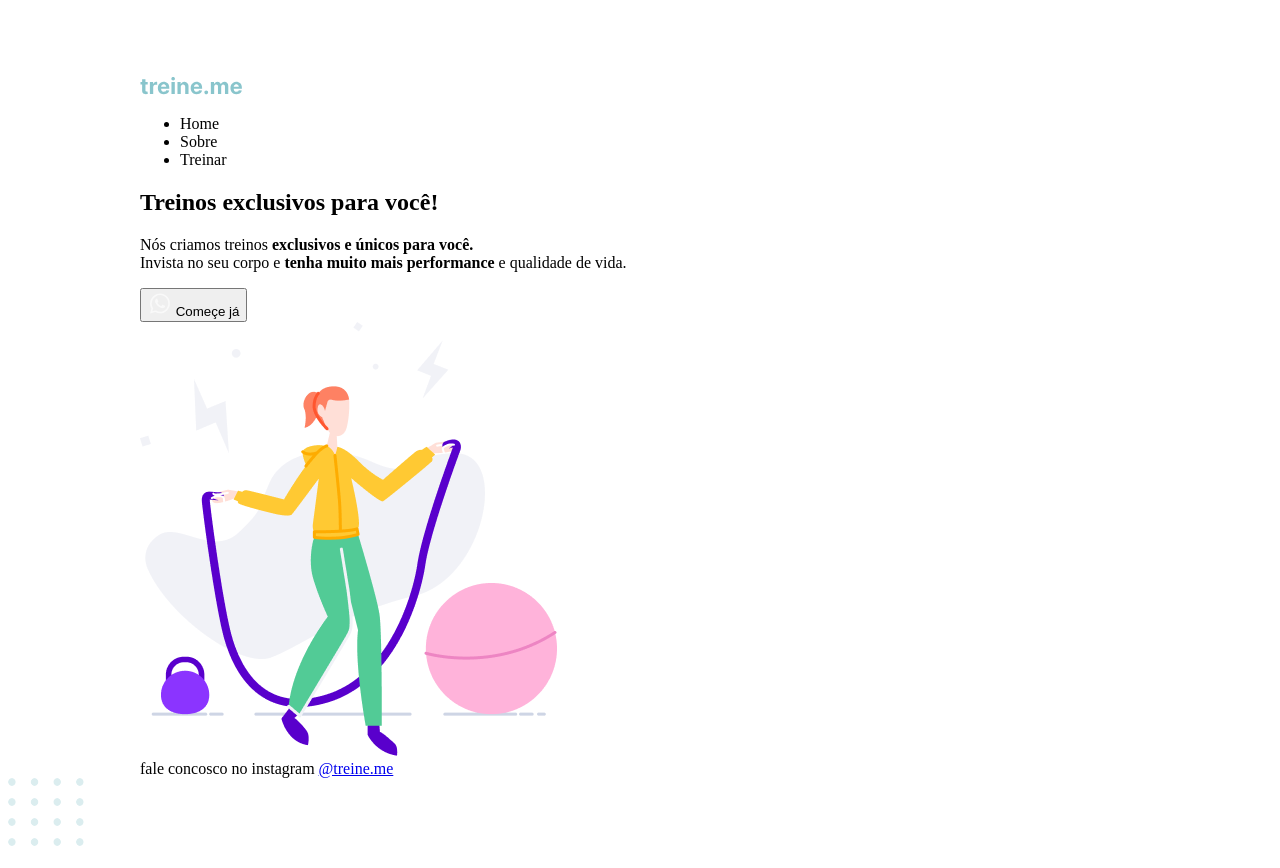
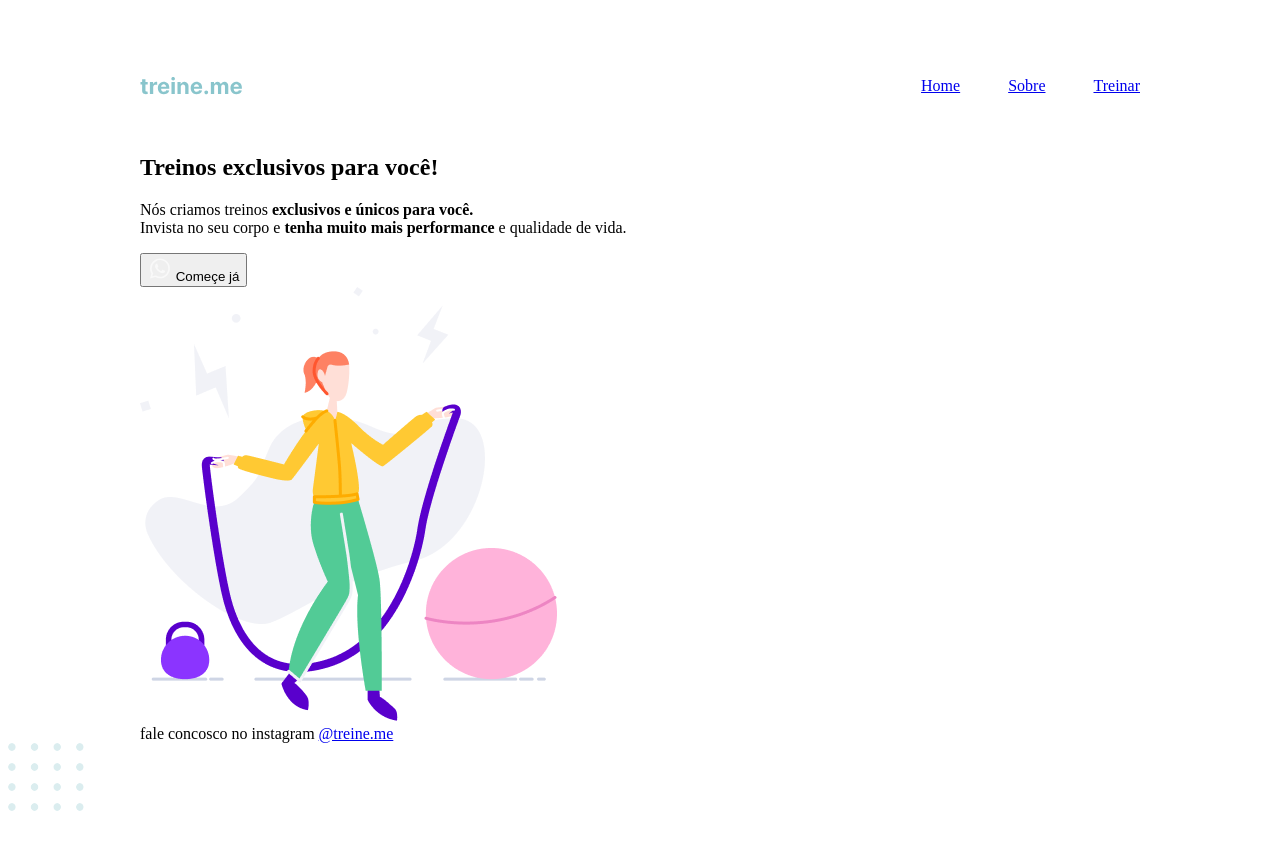
Before and after one commit to leticiamoreiram/html-css-projects, a plain HTML site: page Propaganda treinos/index.html in a window 1280 px wide. After the commit the page ends 833 px from the top, so only its background shows below. Drawn offline with Linux system fonts and the light colour scheme.

Commit message:
nav adjustments

```diff
--- a/Propaganda treinos/index.html
+++ b/Propaganda treinos/index.html
@@ -10,18 +10,19 @@
 <body>
 
   <div class="page">
-    <header>
-      <img src="images/logo.svg" alt="logo Treineme">
 
-      <nav>
-        <ul>
-          <li>Home</li>
-          <li>Sobre</li>
-          <li>Treinar</li>
-        </ul>
-      </nav>
+    <nav>
+      <a id="logo" href="#">
+        <img src="images/logo.svg" alt="logo Treineme">
+      </a>
 
-    </header>
+      <ul>
+        <li><a href="#">Home</a></li>
+        <li><a href="#">Sobre</a></li>
+        <li><a href="#">Treinar</a></li>
+      </ul>
+    </nav>
+
     <main>
 
       <section>
--- a/Propaganda treinos/style.css
+++ b/Propaganda treinos/style.css
@@ -8,3 +8,19 @@ body {
   margin: 65px auto 0;
 
 }
+
+nav {
+  display: flex;
+  justify-content: space-between;
+  align-items: center;
+
+  margin-bottom: 55px;
+}
+
+ul {
+  list-style: none;
+  display: flex;
+  gap: 48px;
+  margin: 0;
+  padding: 0;
+}
```
